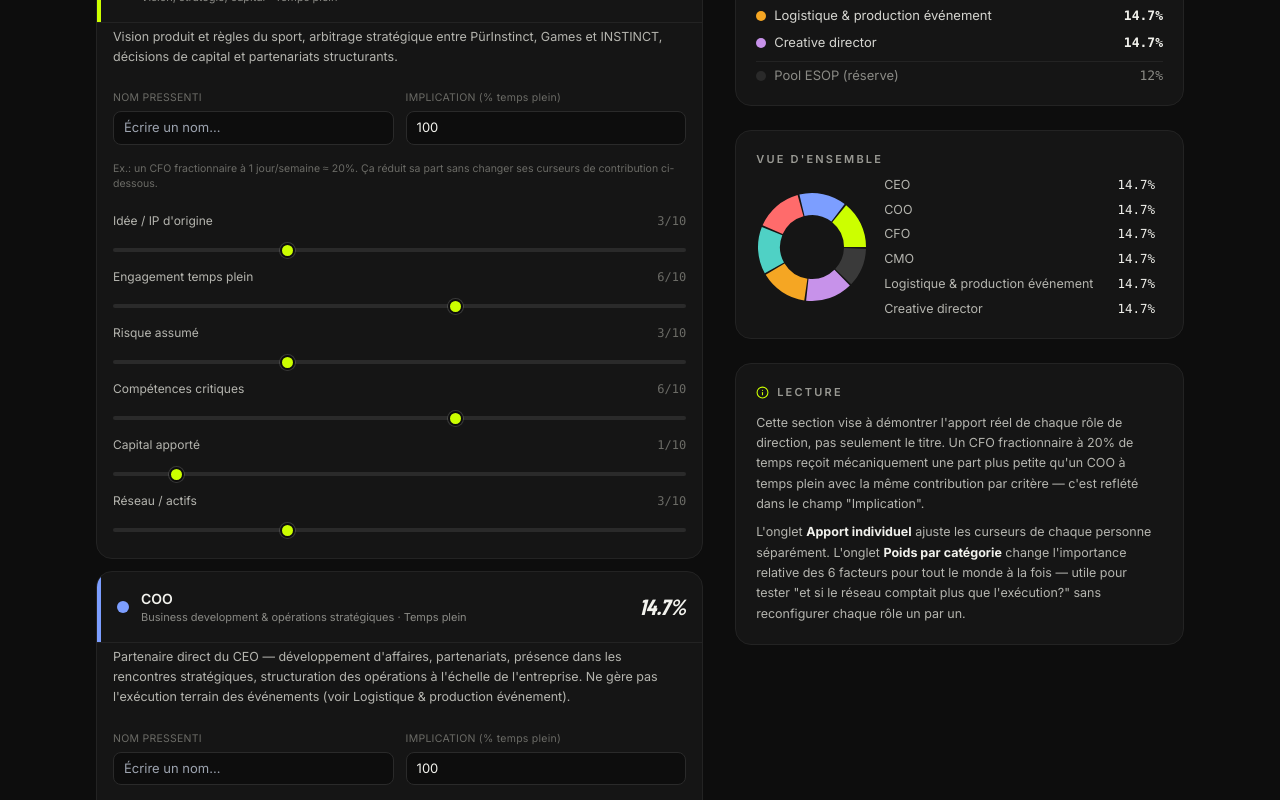
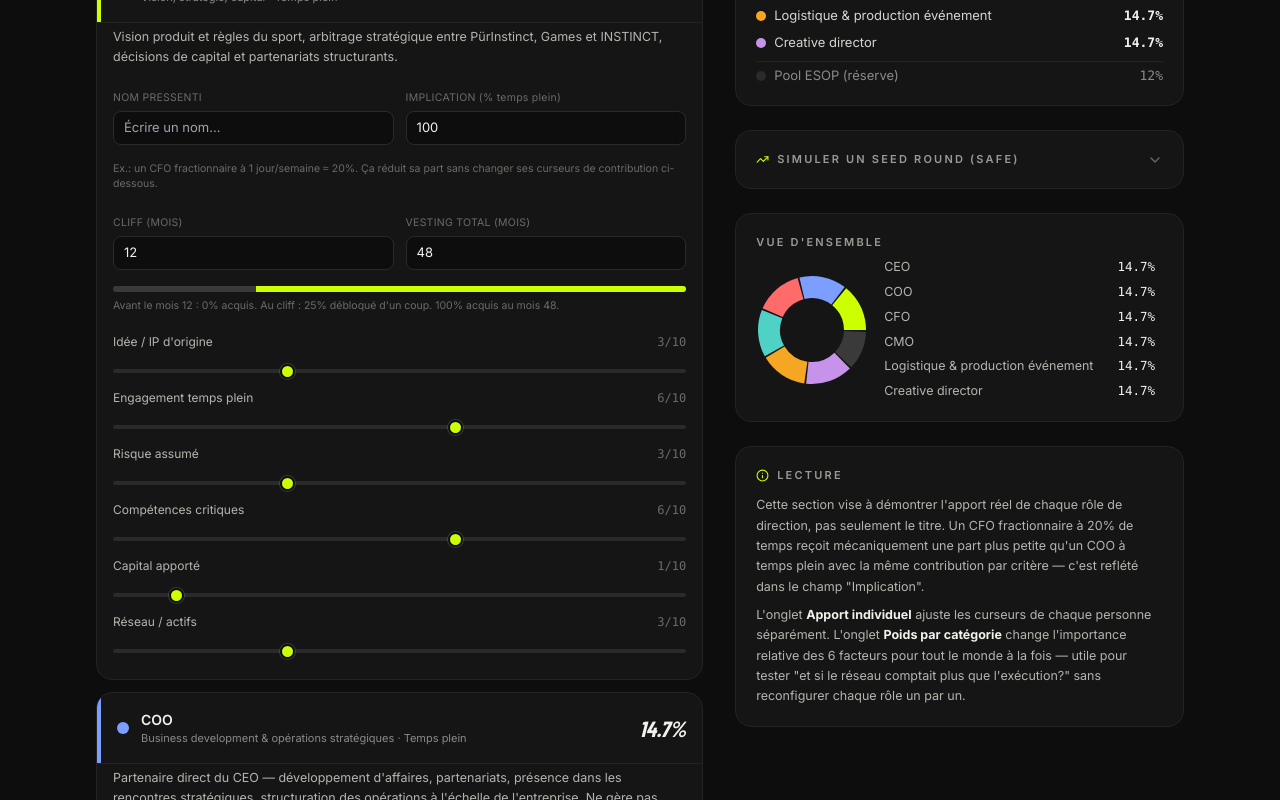
Before and after one commit to dominique-source/purinstinct-captable, a React (Vite) app: page / in a window 1280 px wide. Shown: the part 2420-3220 px from the top of the page. Built offline with nearby package versions, Linux system fonts and the light colour scheme; a web font is replaced by a local one.

Commit message:
feat: seed round SAFE (cap/montant), cliff et vesting individuels par role C-suite

```diff
--- a/src/App.jsx
+++ b/src/App.jsx
@@ -92,6 +92,8 @@ const defaultCsuiteState = () => {
       fteShare: 100, // % of full-time equivalent — lets you mark someone as 0.5 FTE etc.
       factors: { idea: 3, time: 6, risk: 3, execution: 6, capital: 1, network: 3 },
       color: csuiteColor(i),
+      cliffMonths: 12,
+      vestMonths: 48,
     };
   });
   return st;
@@ -120,6 +122,13 @@ export default function EquitySplitStudio() {
   const [csuiteTab, setCsuiteTab] = useState("individual"); // "individual" | "category"
   const [csuiteEsop, setCsuiteEsop] = useState(12);
 
+  // C-suite Seed Round (SAFE) simulation
+  const [showCsuiteSeed, setShowCsuiteSeed] = useState(false);
+  const [csuiteSeedRaise, setCsuiteSeedRaise] = useState(500000);
+  const [csuiteSeedCap, setCsuiteSeedCap] = useState(4000000);
+  const [csuiteSeedTopUpPool, setCsuiteSeedTopUpPool] = useState(true);
+  const [csuiteSeedTopUpTarget, setCsuiteSeedTopUpTarget] = useState(15);
+
   const resetAll = () => {
     const fresh = getInitialFounders();
     setMethod("value");
@@ -139,6 +148,11 @@ export default function EquitySplitStudio() {
     setCsuiteWeights(DEFAULT_WEIGHTS);
     setCsuiteTab("individual");
     setCsuiteEsop(12);
+    setShowCsuiteSeed(false);
+    setCsuiteSeedRaise(500000);
+    setCsuiteSeedCap(4000000);
+    setCsuiteSeedTopUpPool(true);
+    setCsuiteSeedTopUpTarget(15);
   };
 
   const weightTotal = Object.values(weights).reduce((a, b) => a + b, 0);
@@ -241,6 +255,23 @@ export default function EquitySplitStudio() {
     arr.push({ name: "Pool ESOP (réserve)", value: csuiteEsop, color: "#3A3A3A" });
     return arr;
   }, [csuiteResults, csuiteEsop]);
+
+  // Seed Round (SAFE, valuation cap post-money) — dilution appliquée à la structure de direction
+  const csuiteSeedResults = useMemo(() => {
+    const investorPct = csuiteSeedCap > 0 ? (csuiteSeedRaise / csuiteSeedCap) * 100 : 0;
+    const remainingBeforeInvestor = 100 - investorPct;
+    const currentTotal = 100 - csuiteEsop;
+    const targetPool = csuiteSeedTopUpPool ? Math.max(csuiteEsop, csuiteSeedTopUpTarget) : csuiteEsop;
+    const totalAfterTopUp = 100 - targetPool;
+    const shrinkFactor = currentTotal > 0 ? totalAfterTopUp / currentTotal : 1;
+    const factor = remainingBeforeInvestor / 100;
+    const roles = csuiteResults.map((r) => {
+      const preRoundPct = r.pct * shrinkFactor;
+      return { ...r, preRoundPct, postPct: preRoundPct * factor };
+    });
+    const poolPost = targetPool * factor;
+    return { investorPct, roles, poolPost, postMoney: csuiteSeedCap };
+  }, [csuiteResults, csuiteEsop, csuiteSeedRaise, csuiteSeedCap, csuiteSeedTopUpPool, csuiteSeedTopUpTarget]);
 
   return (
     <div style={{ fontFamily: "'Inter', system-ui, sans-serif" }} className="min-h-screen bg-[#0D0D0D] text-[#F2F2ED] pb-24">
@@ -790,6 +821,36 @@ export default function EquitySplitStudio() {
                         Ex.: un CFO fractionnaire à 1 jour/semaine &asymp; 20%. Ça réduit sa part sans changer ses curseurs de contribution ci-dessous.
                       </p>
 
+                      <div className="grid grid-cols-2 gap-3">
+                        <div>
+                          <label className="text-[10.5px] text-[#6B6B66] tracking-wide">CLIFF (MOIS)</label>
+                          <input
+                            type="number" min={0} max={24} step={1}
+                            value={csuite[r.key].cliffMonths}
+                            onChange={(e) => updateCsuiteField(r.key, { cliffMonths: clamp(Number(e.target.value), 0, 24) })}
+                            className="w-full bg-[#0D0D0D] border border-[#2A2A2A] rounded-lg px-2.5 py-1.5 text-[13px] mt-1 focus:outline-none focus:border-[#CCFF00]"
+                          />
+                        </div>
+                        <div>
+                          <label className="text-[10.5px] text-[#6B6B66] tracking-wide">VESTING TOTAL (MOIS)</label>
+                          <input
+                            type="number" min={12} max={60} step={1}
+                            value={csuite[r.key].vestMonths}
+                            onChange={(e) => updateCsuiteField(r.key, { vestMonths: clamp(Number(e.target.value), 12, 60) })}
+                            className="w-full bg-[#0D0D0D] border border-[#2A2A2A] rounded-lg px-2.5 py-1.5 text-[13px] mt-1 focus:outline-none focus:border-[#CCFF00]"
+                          />
+                        </div>
+                      </div>
+                      <div>
+                        <div className="relative h-1.5 bg-[#232323] rounded-full overflow-hidden">
+                          <div className="absolute h-full bg-[#3A3A3A]" style={{ width: `${(csuite[r.key].cliffMonths / csuite[r.key].vestMonths) * 100}%` }} />
+                          <div className="absolute h-full" style={{ background: r.color, left: `${(csuite[r.key].cliffMonths / csuite[r.key].vestMonths) * 100}%`, width: `${100 - (csuite[r.key].cliffMonths / csuite[r.key].vestMonths) * 100}%` }} />
+                        </div>
+                        <p className="text-[10.5px] text-[#6B6B66] mt-1.5">
+                          Avant le mois {csuite[r.key].cliffMonths}&nbsp;: 0% acquis. Au cliff&nbsp;: {(100 / csuite[r.key].vestMonths * csuite[r.key].cliffMonths).toFixed(0)}% débloqué d'un coup. 100% acquis au mois {csuite[r.key].vestMonths}.
+                        </p>
+                      </div>
+
                       {csuiteTab === "individual" && (
                         <div className="space-y-2.5 pt-1">
                           {FACTORS.map((fac) => (
@@ -849,6 +910,82 @@ export default function EquitySplitStudio() {
                 </div>
               </div>
 
+              {/* Seed Round simulation (SAFE, valuation cap) */}
+              <div className="bg-[#151515] border border-[#232323] rounded-2xl overflow-hidden">
+                <button
+                  onClick={() => setShowCsuiteSeed((s) => !s)}
+                  className="w-full flex items-center justify-between p-5 text-left"
+                >
+                  <div className="flex items-center gap-2">
+                    <TrendingUp size={13} className="text-[#CCFF00]" />
+                    <span className="text-[11px] tracking-[0.2em] text-[#9A9A94] font-semibold">SIMULER UN SEED ROUND (SAFE)</span>
+                  </div>
+                  <ChevronDown size={16} className={`text-[#666] transition-transform ${showCsuiteSeed ? "rotate-180" : ""}`} />
+                </button>
+
+                {showCsuiteSeed && (
+                  <div className="px-5 pb-5 pt-0 space-y-4 border-t border-[#232323]">
+                    <div className="grid grid-cols-2 gap-3 pt-4">
+                      <div>
+                        <label className="text-[10.5px] text-[#6B6B66] tracking-wide">MONTANT LEVÉ (CAD)</label>
+                        <input type="number" value={csuiteSeedRaise} step={25000}
+                          onChange={(e) => setCsuiteSeedRaise(Number(e.target.value))}
+                          className="w-full bg-[#0D0D0D] border border-[#2A2A2A] rounded-lg px-2.5 py-1.5 text-[13px] mt-1 focus:outline-none focus:border-[#CCFF00]" />
+                      </div>
+                      <div>
+                        <label className="text-[10.5px] text-[#6B6B66] tracking-wide">VALUATION CAP (CAD, post-money)</label>
+                        <input type="number" value={csuiteSeedCap} step={100000}
+                          onChange={(e) => setCsuiteSeedCap(Number(e.target.value))}
+                          className="w-full bg-[#0D0D0D] border border-[#2A2A2A] rounded-lg px-2.5 py-1.5 text-[13px] mt-1 focus:outline-none focus:border-[#CCFF00]" />
+                      </div>
+                    </div>
+                    <p className="text-[10.5px] text-[#6B6B66] -mt-2">Le cap détermine la valorisation maximale à laquelle les investisseurs SAFE convertissent, peu importe la valorisation de la prochaine ronde priced. Différents caps ou différents montants levés donnent des scénarios de dilution différents à tester ici.</p>
+
+                    <label className="flex items-center gap-2 text-[12px] text-[#B5B5AF]">
+                      <input type="checkbox" checked={csuiteSeedTopUpPool} onChange={(e) => setCsuiteSeedTopUpPool(e.target.checked)}
+                        className="accent-[#CCFF00]" />
+                      Recharger le pool ESOP à
+                      <input type="number" value={csuiteSeedTopUpTarget} disabled={!csuiteSeedTopUpPool} step={1}
+                        onChange={(e) => setCsuiteSeedTopUpTarget(Number(e.target.value))}
+                        className="w-14 bg-[#0D0D0D] border border-[#2A2A2A] rounded-lg px-2 py-1 text-[12px] disabled:opacity-40" />
+                      % avant la ronde
+                    </label>
+
+                    <div className="bg-[#0D0D0D] border border-[#232323] rounded-xl p-4">
+                      <div className="flex justify-between text-[12.5px] mb-3">
+                        <span className="text-[#8A8A85]">Valorisation post-money (cap)</span>
+                        <span className="font-mono text-[#F2F2ED]">{csuiteSeedResults.postMoney.toLocaleString("fr-CA")} $</span>
+                      </div>
+                      <div className="flex justify-between text-[12.5px] mb-3 pb-3 border-b border-[#232323]">
+                        <span className="text-[#8A8A85]">Investisseurs Seed (SAFE)</span>
+                        <span className="font-mono text-[#CCFF00] font-semibold">{csuiteSeedResults.investorPct.toFixed(1)}%</span>
+                      </div>
+                      <div className="space-y-2">
+                        {csuiteSeedResults.roles.map((r) => (
+                          <div key={r.key} className="flex items-center justify-between text-[13px]">
+                            <div className="flex items-center gap-2 min-w-0">
+                              <span className="w-2.5 h-2.5 rounded-full flex-shrink-0" style={{ background: r.color }} />
+                              <span className="truncate text-[#D5D5D0]">{r.title}</span>
+                            </div>
+                            <div className="text-right flex-shrink-0">
+                              <span className="font-mono text-[#F2F2ED] font-semibold">{r.postPct.toFixed(1)}%</span>
+                              <span className="text-[10.5px] text-[#6B6B66] ml-1.5">(avant: {r.pct.toFixed(1)}%)</span>
+                            </div>
+                          </div>
+                        ))}
+                        <div className="flex justify-between text-[13px] pt-1 border-t border-[#232323]">
+                          <span className="text-[#8A8A85]">Pool ESOP</span>
+                          <span className="font-mono text-[#8A8A85]">{csuiteSeedResults.poolPost.toFixed(1)}%</span>
+                        </div>
+                      </div>
+                    </div>
+                    <p className="text-[11px] text-[#6B6B66] leading-relaxed">
+                      Le SAFE convertit au cap au prochain tour priced &mdash; la dilution ici vient uniquement de l'équipe de direction, pas des investisseurs déjà en place. Compare différents montants et différents caps pour voir l'impact sur chaque rôle.
+                    </p>
+                  </div>
+                )}
+              </div>
+
               <div className="bg-[#151515] border border-[#232323] rounded-2xl p-5">
                 <div className="text-[11px] tracking-[0.2em] text-[#9A9A94] font-semibold mb-2">VUE D'ENSEMBLE</div>
                 <div className="flex items-center gap-4">
```
